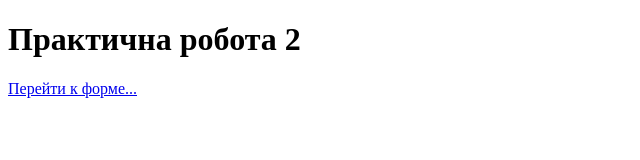
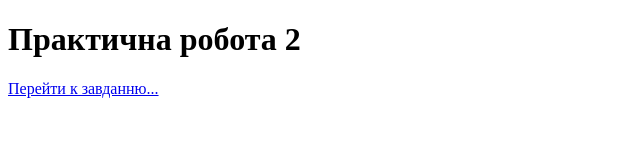
Before and after one commit to xmaybesadx-create/pr2_Lagodna_Maria, a plain HTML site: page index.html in a window 1280 px wide. Shown: the full height of the page, 0-640 px from the left. Drawn offline with Linux system fonts and the light colour scheme.

Commit message:
Змінили текст

```diff
--- a/index.html
+++ b/index.html
@@ -7,7 +7,7 @@
 <body>
     <header>
         <h1>Практична робота 2</h1>
-        <a href="pr2_task1.html">Перейти к форме...</a>
+        <a href="pr2_task1.html">Перейти к завданню...</a>
 
     </header>
 
```
